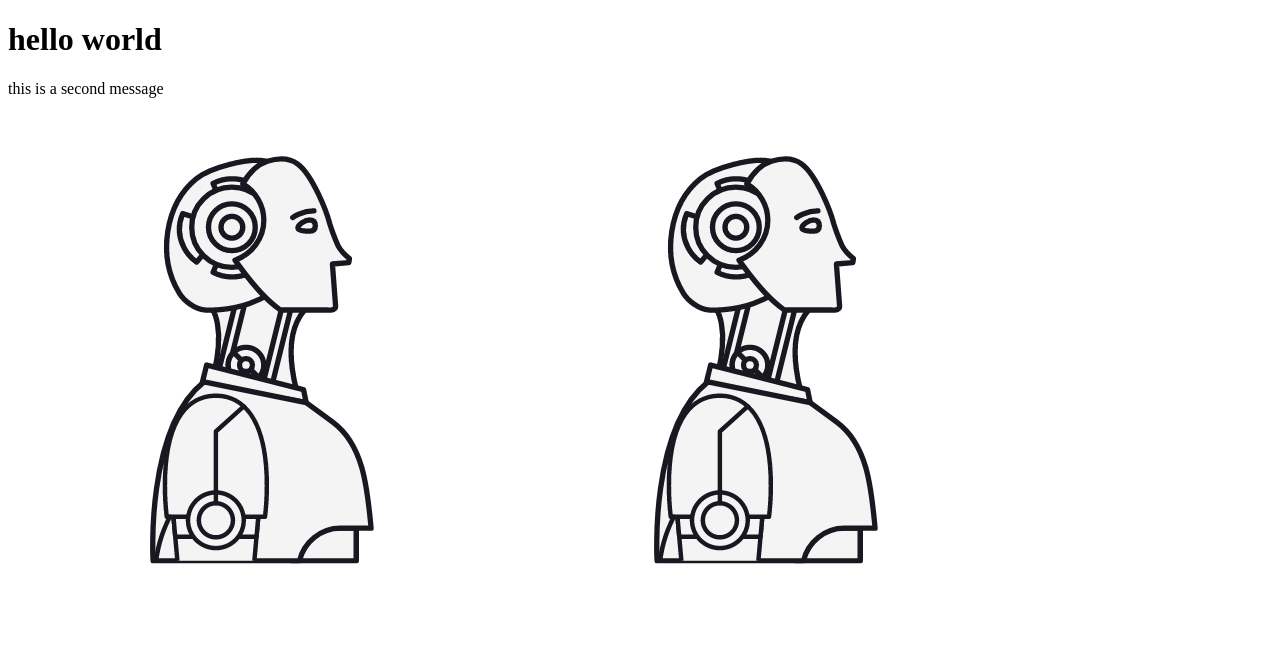
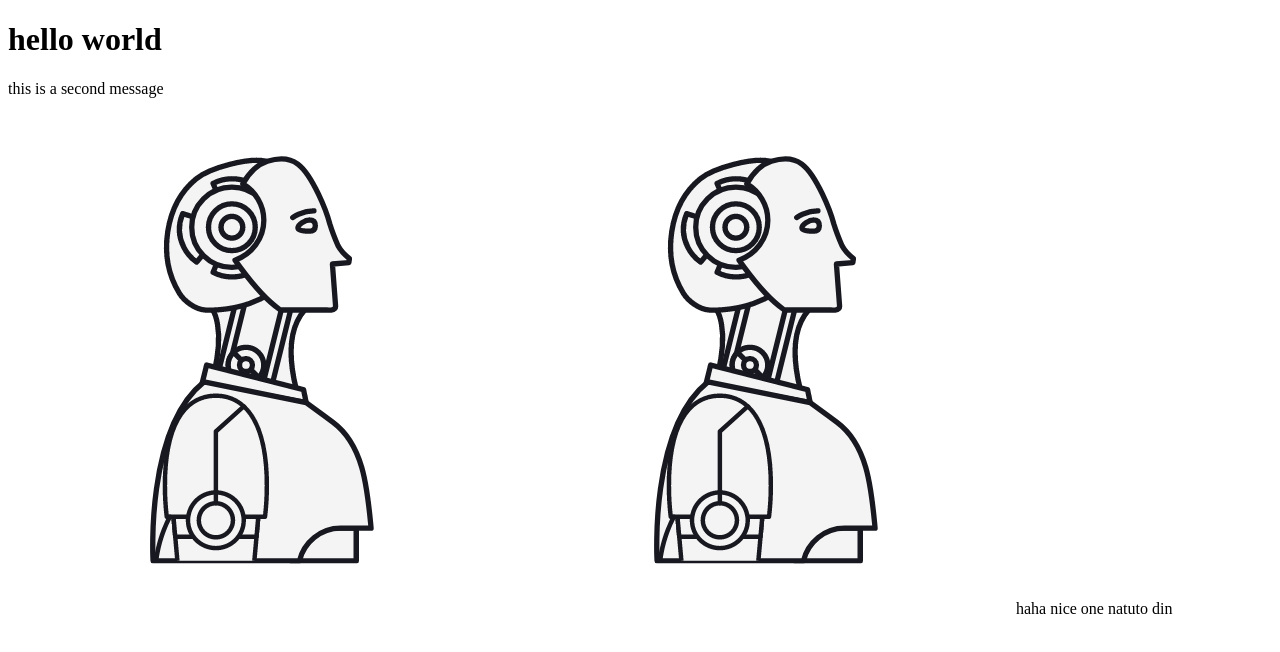
Before and after one commit to tom1722/git-practice, a plain HTML site: page index.html in a window 1280 px wide. Drawn offline with Linux system fonts and the light colour scheme.

Commit message:
Update index.html

```diff
--- a/index.html
+++ b/index.html
@@ -11,5 +11,6 @@
     <p>this is a second message</p>
     <img src="/logo.png" alt="">
     <img src="/logo.png" alt="">
+    haha nice one natuto din
 </body>
 </html>
```
